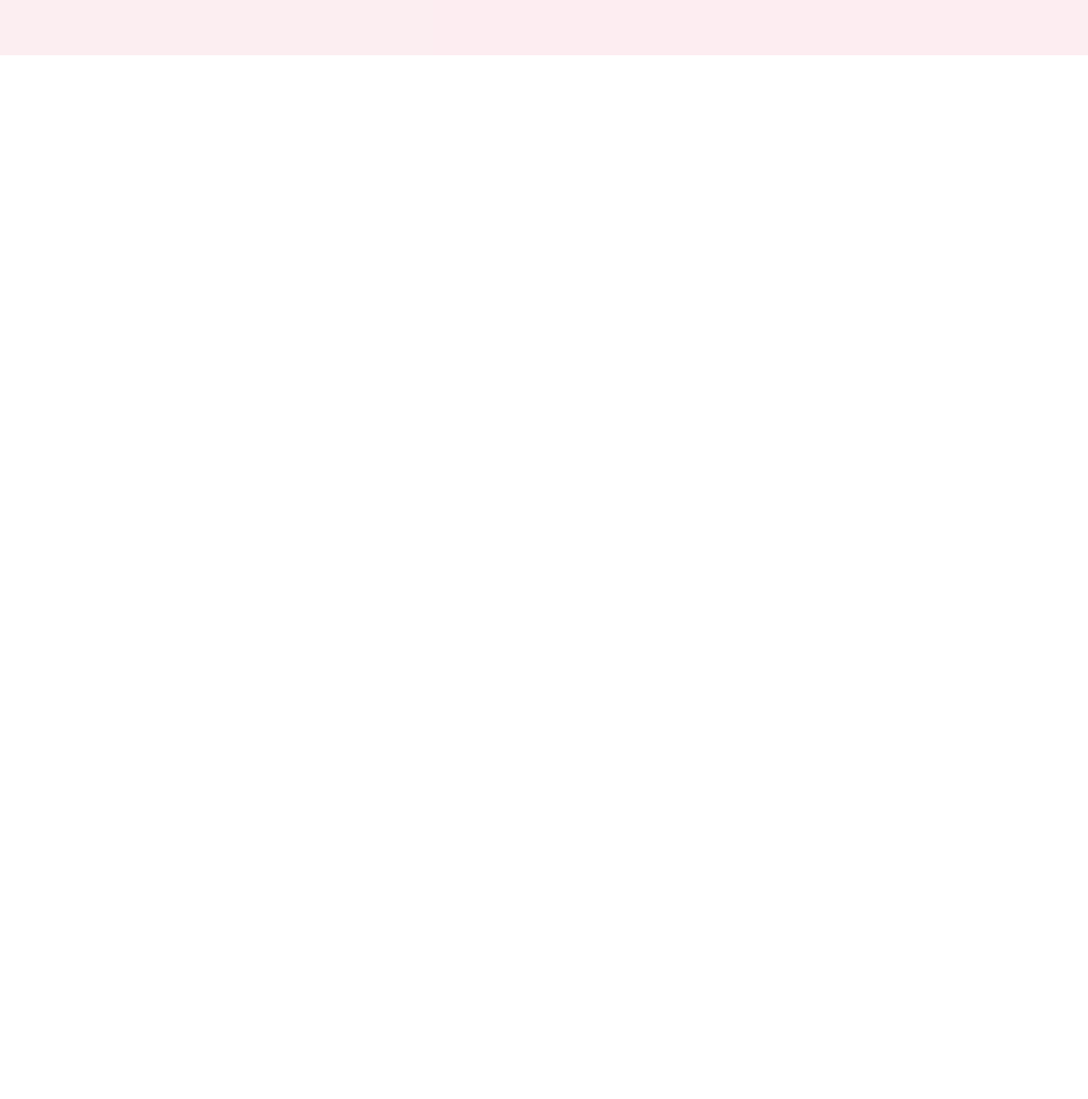
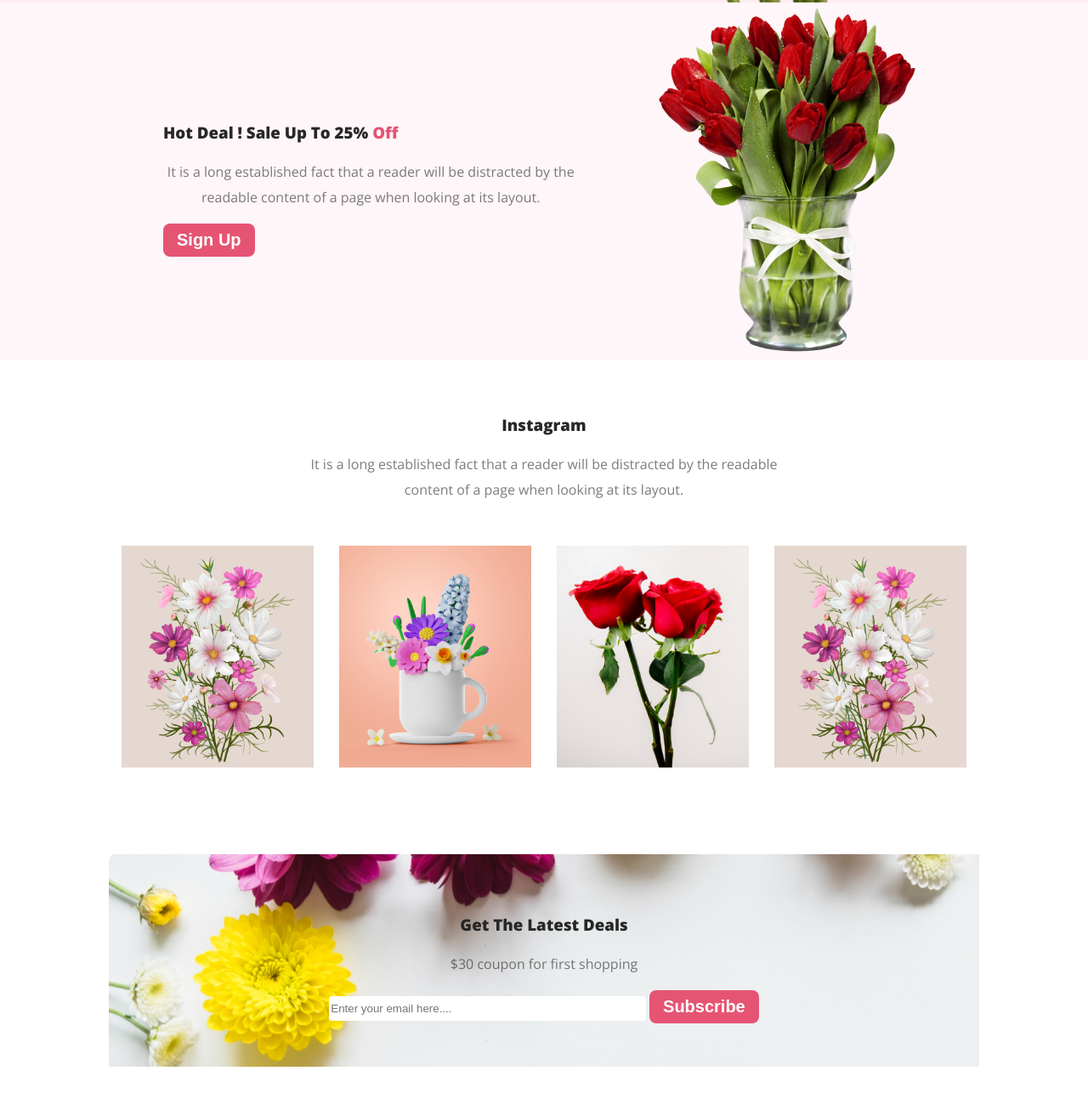
Before and after one commit to mdmahbubekhuda/Assignment-1, a plain HTML site: page index.html in a window 1280 px wide. Shown: the part 785-2078 px from the top of the page at 85% size. Before the commit the page ends 850 px from the top, so only its background shows below. Drawn offline with nearby package versions, Linux system fonts and the light colour scheme.

Commit message:
Subscription Done

```diff
--- a/index.html
+++ b/index.html
@@ -17,13 +17,47 @@
     <header>
         <div class="header-content">
             <h1>Let's make beautiful flowers a part of your life.</h1>
-            <p>It is a long established fact that a reader will be distracted by the readable content of a page when looking at its layout. The point of using Lorem Ipsum is that it has a more-or-less normal distribution of letters.</p>
+            <p class="header-paragraph-style">It is a long established fact that a reader will be distracted by the readable content of a page when looking at its layout. The point of using Lorem Ipsum is that it has a more-or-less normal distribution of letters.</p>
             <button class="btn-main">Shop Now</button>
         </div>
         <img src="Flower Asset/pngwing 10.png" alt="Pictuer of flowers">
     </header>
     <main>
+        <!-- Hot-deal Section -->
+        <section class="hot-deal">
+            <div class="hot-deal-content">
+                <h3 class="section-title">Hot Deal ! Sale Up To 25% <span>Off</span></h3>
+                <p>It is a long established fact that a reader will be distracted by the readable content of a page when looking at its layout.</p>
+                <button class="btn-main">Sign Up</button>
+            </div>
+            <img src="Flower Asset/pngwing 8.png" alt="Flower Deal" class="hot-deal-img">
+        </section>
 
+        <!-- Intagram Section -->
+        <section class="social-media">
+            <div class="instagram">
+                <h3 class="section-title">Instagram</h3>
+                <p>It is a long established fact that a reader will be distracted by the readable <br> content of a page when looking at its layout.</p>
+            </div>
+            <!-- Note: image file 'Rectangle 3.png' is missing in given content-->
+            <div class="insta-pic">
+                <img src="Flower Asset/Rectangle 4.png" alt="Instagram Flower Pictuer">
+                <img src="Flower Asset/Rectangle 5.png" alt="Instagram Flower Pictuer">
+                <img src="Flower Asset/Rectangle 6.png" alt="Instagram Flower Pictuer">
+                <img src="Flower Asset/Rectangle 4.png" alt="Instagram Flower Pictuer">
+            </div>
+            <!-- Newsletter Subscription -->
+            <div class="newsletter">
+                <div class="newsletter-content">
+                    <h3 class="section-title">Get The Latest Deals</h3>
+                    <p>$30 coupon for first shopping</p>
+                    <div class="newsletter-subscription">
+                        <input type="email" name="" id="" placeholder="Enter your email here....">
+                        <button class="btn-main">Subscribe</button>
+                    </div>
+                </div>
+            </div>
+        </section>
     </main>
     <footer>
 
--- a/style.css
+++ b/style.css
@@ -13,35 +13,98 @@ body {
     font-weight: 700;
     border-radius: 8px;
     background: #E55473;
-    padding: 20px 43px;
+    padding: .5rem 1rem;
     border: none;
+}
+
+.section-title {
+    color: #272727;
+    font-weight: 800;
 }
 
 p {
     color: rgba(39, 39, 39, 0.60);
-    font-size: 18px;
     font-weight: 400;
     line-height: 30px;
+    text-align: center;
 }
 
 /* Header Section */
 header {
     background-color: rgba(229, 84, 115, 0.10);
     display: flex;
-    gap: 100px;
-    align-items: center;
-    height: 850px;
+    gap: 5%;
+    height: 100%;
     width: auto;
-    padding: 0px 100px;
+    padding: 0 10%;
 }
 
-header h1 {
+.header-content {
+    margin: 10% 0;
+}
+
+.header-content>h1 {
     color: #272727;
     font-size: 60px;
     font-weight: 800;
 }
-
+.header-paragraph-style{
+    text-align: left;
+}
 img {
     height: auto;
     width: 50%;
 }
+
+/* Hot Deal Section */
+
+.hot-deal {
+    background: rgba(229, 84, 115, 0.05);
+    display: flex;
+    gap: 10%;
+    align-items: center;
+    height: 100%;
+    width: auto;
+    padding: 0 15%;
+}
+
+.hot-deal-content span {
+    color: #E55473;
+}
+.hot-deal-img{
+    height: auto;
+    width: 50%;
+}
+
+/* Instagram Section */
+
+.social-media{
+    margin: 5% 10%;
+}
+.instagram{
+    text-align: center;
+    margin-bottom: 5%;
+}
+.insta-pic{
+    display: flex;
+    justify-content: space-around;
+}
+.insta-pic>img{
+    height: auto;
+    width: 22%;
+}
+
+/* Newsletter */
+.newsletter{
+    background: url('Flower Asset/Rectangle 9.png') no-repeat;
+    text-align: center;
+    margin-top: 10%;
+    padding: 5%;
+}
+
+input{
+    inline-size: 40%;
+    height: 2em;
+    border: none;
+    border-radius: 0.3em;
+}
```
